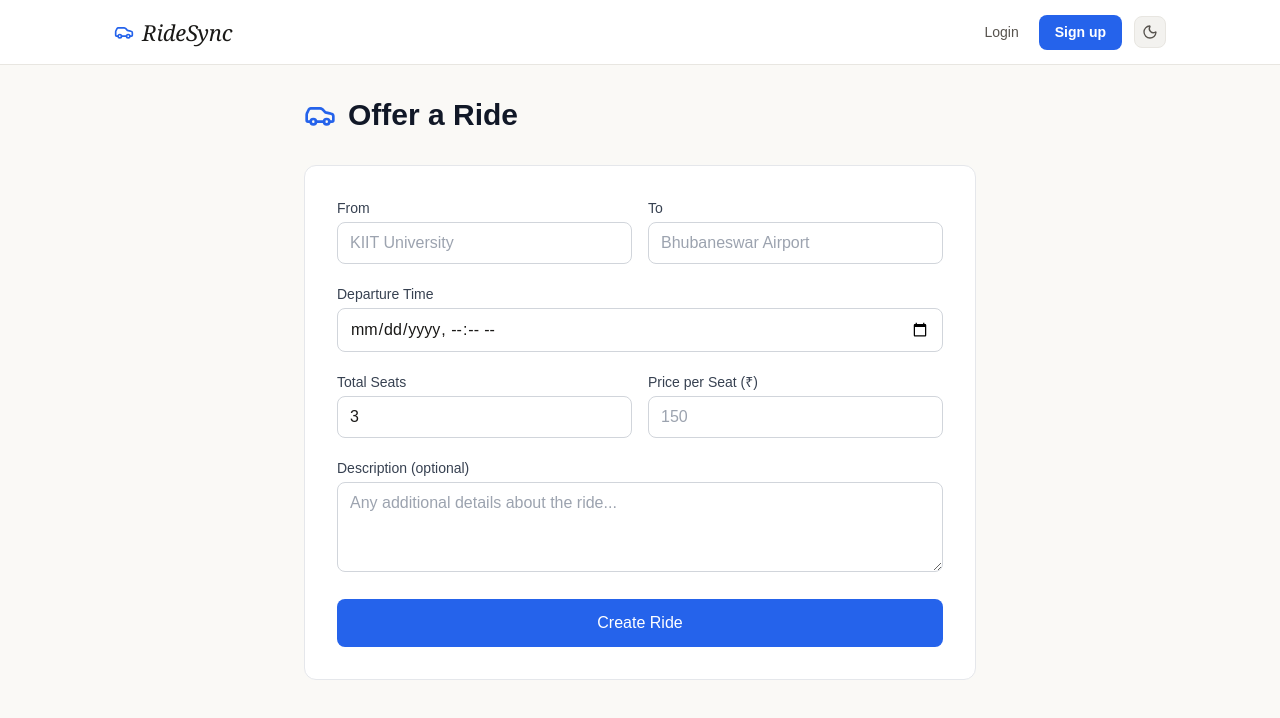
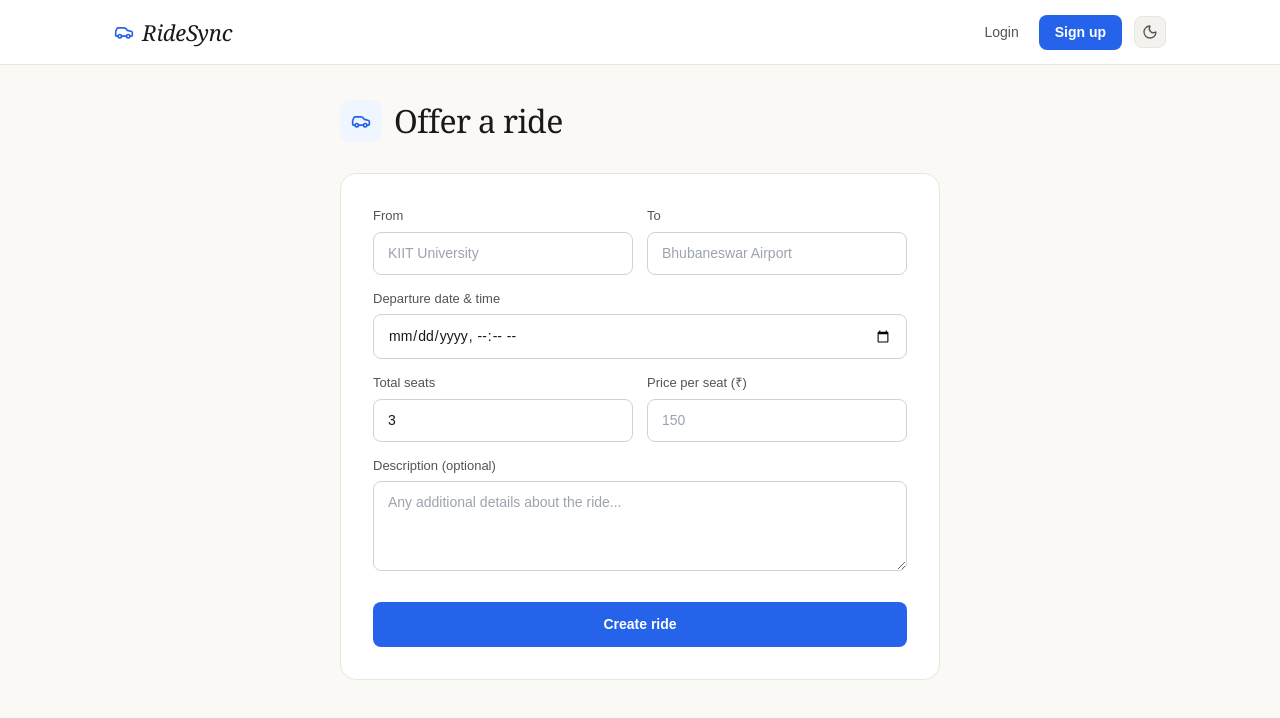
Before and after one commit to HitenAnand2207/ridesync-frontend, a Next.js app: page /rides/create in a window 1280 px wide. Shown: the top 718 px of the page. Built offline with nearby package versions, Linux system fonts and the light colour scheme; no server answers.

Commit message:
design: redesign create ride page with consistent styling

```diff
--- a/src/app/rides/create/page.tsx
+++ b/src/app/rides/create/page.tsx
@@ -37,95 +37,104 @@ export default function CreateRidePage() {
     }
   };
 
+  const inputStyle = {
+    width: '100%',
+    padding: '10px 14px',
+    border: '1px solid var(--border-input)',
+    borderRadius: '8px',
+    fontSize: '14px',
+    color: 'var(--text-primary)',
+    background: 'var(--bg-card)',
+    outline: 'none',
+    boxSizing: 'border-box' as const,
+  };
+
+  const labelStyle = {
+    display: 'block',
+    fontSize: '13px',
+    fontWeight: 500,
+    color: 'var(--text-secondary)',
+    marginBottom: '6px',
+  };
+
   return (
-    <div className="max-w-2xl mx-auto">
-      <div className="flex items-center gap-3 mb-8">
-        <Car size={32} className="text-blue-600" />
-        <h1 className="text-3xl font-bold text-gray-900">Offer a Ride</h1>
+    <div style={{ maxWidth: '600px', margin: '0 auto' }}>
+      <div style={{ display: 'flex', alignItems: 'center', gap: '12px', marginBottom: '28px' }}>
+        <div style={{
+          width: '42px', height: '42px', background: 'var(--accent-light)',
+          borderRadius: '10px', display: 'flex', alignItems: 'center', justifyContent: 'center',
+        }}>
+          <Car size={20} color="var(--accent)" />
+        </div>
+        <h1 style={{
+          fontFamily: 'var(--font-display)',
+          fontSize: '32px', fontWeight: 400,
+          color: 'var(--text-primary)', letterSpacing: '-0.02em',
+        }}>
+          Offer a ride
+        </h1>
       </div>
 
-      <div className="bg-white border border-gray-200 rounded-xl p-8">
-        <form onSubmit={handleSubmit} className="space-y-5">
-          <div className="grid grid-cols-1 md:grid-cols-2 gap-4">
+      <div style={{
+        background: 'var(--bg-card)',
+        border: '1px solid var(--border)',
+        borderRadius: '16px', padding: '32px',
+      }}>
+        <form onSubmit={handleSubmit}>
+          <div style={{ display: 'grid', gridTemplateColumns: '1fr 1fr', gap: '14px', marginBottom: '14px' }}>
             <div>
-              <label className="block text-sm font-medium text-gray-700 mb-1">From</label>
-              <input
-                type="text"
-                value={form.origin}
+              <label style={labelStyle}>From</label>
+              <input type="text" value={form.origin}
                 onChange={(e) => setForm({ ...form, origin: e.target.value })}
-                className="w-full border border-gray-300 rounded-lg px-3 py-2 focus:outline-none focus:ring-2 focus:ring-blue-500"
-                placeholder="KIIT University"
-                required
-              />
+                style={inputStyle} placeholder="KIIT University" required />
             </div>
             <div>
-              <label className="block text-sm font-medium text-gray-700 mb-1">To</label>
-              <input
-                type="text"
-                value={form.destination}
+              <label style={labelStyle}>To</label>
+              <input type="text" value={form.destination}
                 onChange={(e) => setForm({ ...form, destination: e.target.value })}
-                className="w-full border border-gray-300 rounded-lg px-3 py-2 focus:outline-none focus:ring-2 focus:ring-blue-500"
-                placeholder="Bhubaneswar Airport"
-                required
-              />
+                style={inputStyle} placeholder="Bhubaneswar Airport" required />
             </div>
           </div>
 
-          <div>
-            <label className="block text-sm font-medium text-gray-700 mb-1">Departure Time</label>
-            <input
-              type="datetime-local"
-              value={form.departureTime}
+          <div style={{ marginBottom: '14px' }}>
+            <label style={labelStyle}>Departure date & time</label>
+            <input type="datetime-local" value={form.departureTime}
               onChange={(e) => setForm({ ...form, departureTime: e.target.value })}
-              className="w-full border border-gray-300 rounded-lg px-3 py-2 focus:outline-none focus:ring-2 focus:ring-blue-500"
-              required
-            />
+              style={inputStyle} required />
           </div>
 
-          <div className="grid grid-cols-1 md:grid-cols-2 gap-4">
+          <div style={{ display: 'grid', gridTemplateColumns: '1fr 1fr', gap: '14px', marginBottom: '14px' }}>
             <div>
-              <label className="block text-sm font-medium text-gray-700 mb-1">Total Seats</label>
-              <input
-                type="number"
-                min="1"
-                max="6"
-                value={form.totalSeats}
+              <label style={labelStyle}>Total seats</label>
+              <input type="number" min="1" max="6" value={form.totalSeats}
                 onChange={(e) => setForm({ ...form, totalSeats: e.target.value })}
-                className="w-full border border-gray-300 rounded-lg px-3 py-2 focus:outline-none focus:ring-2 focus:ring-blue-500"
-                required
-              />
+                style={inputStyle} required />
             </div>
             <div>
-              <label className="block text-sm font-medium text-gray-700 mb-1">Price per Seat (₹)</label>
-              <input
-                type="number"
-                min="0"
-                value={form.pricePerSeat}
+              <label style={labelStyle}>Price per seat (₹)</label>
+              <input type="number" min="0" value={form.pricePerSeat}
                 onChange={(e) => setForm({ ...form, pricePerSeat: e.target.value })}
-                className="w-full border border-gray-300 rounded-lg px-3 py-2 focus:outline-none focus:ring-2 focus:ring-blue-500"
-                placeholder="150"
-                required
-              />
+                style={inputStyle} placeholder="150" required />
             </div>
           </div>
 
-          <div>
-            <label className="block text-sm font-medium text-gray-700 mb-1">Description (optional)</label>
-            <textarea
-              value={form.description}
+          <div style={{ marginBottom: '24px' }}>
+            <label style={labelStyle}>Description (optional)</label>
+            <textarea value={form.description}
               onChange={(e) => setForm({ ...form, description: e.target.value })}
-              className="w-full border border-gray-300 rounded-lg px-3 py-2 focus:outline-none focus:ring-2 focus:ring-blue-500"
-              rows={3}
-              placeholder="Any additional details about the ride..."
-            />
+              style={{ ...inputStyle, resize: 'vertical', minHeight: '90px', fontFamily: 'inherit' }}
+              placeholder="Any additional details about the ride..." />
           </div>
 
-          <button
-            type="submit"
-            disabled={loading}
-            className="w-full bg-blue-600 text-white py-3 rounded-lg hover:bg-blue-700 disabled:opacity-50 font-medium"
-          >
-            {loading ? 'Creating...' : 'Create Ride'}
+          <button type="submit" disabled={loading} style={{
+            width: '100%', padding: '12px',
+            background: 'var(--accent)', color: '#ffffff',
+            border: 'none', borderRadius: '8px',
+            fontSize: '14px', fontWeight: 600,
+            cursor: loading ? 'not-allowed' : 'pointer',
+            opacity: loading ? 0.7 : 1,
+          }}>
+            {loading ? 'Creating...' : 'Create ride'}
           </button>
         </form>
       </div>
```
